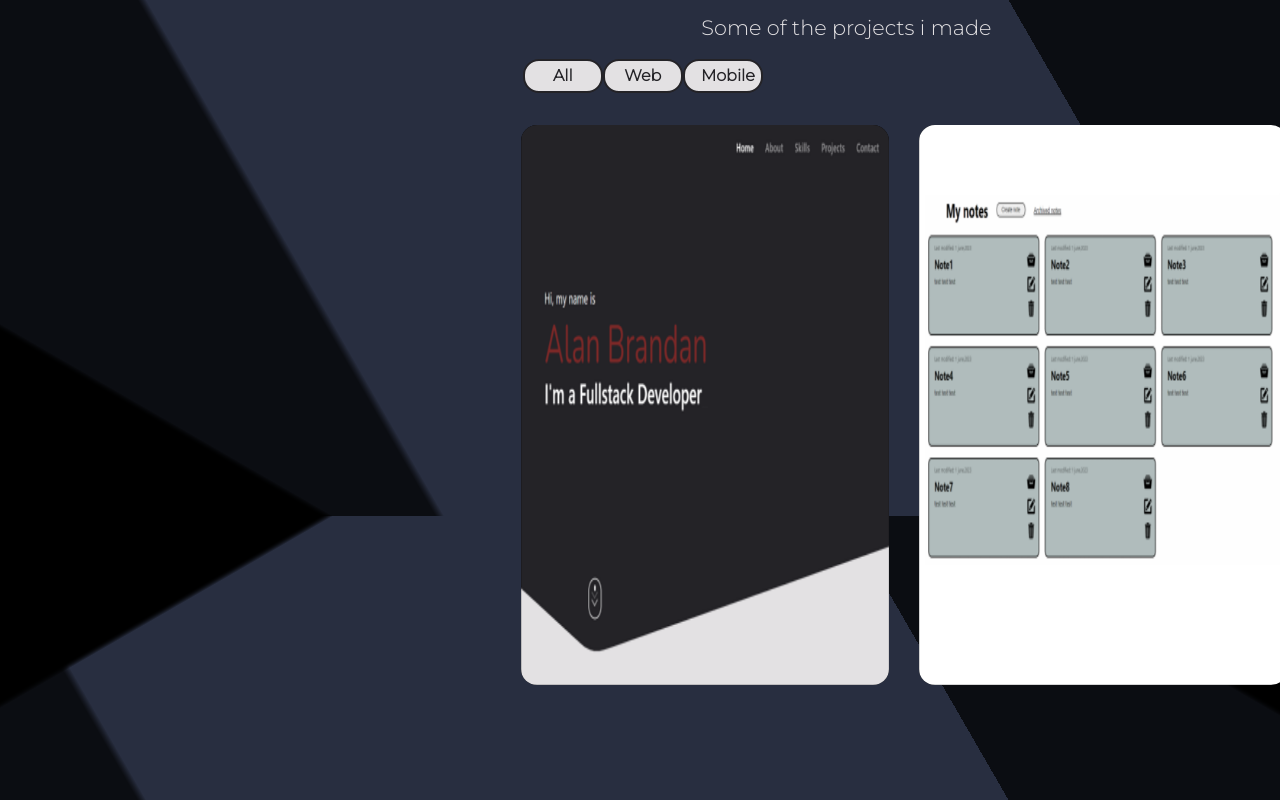
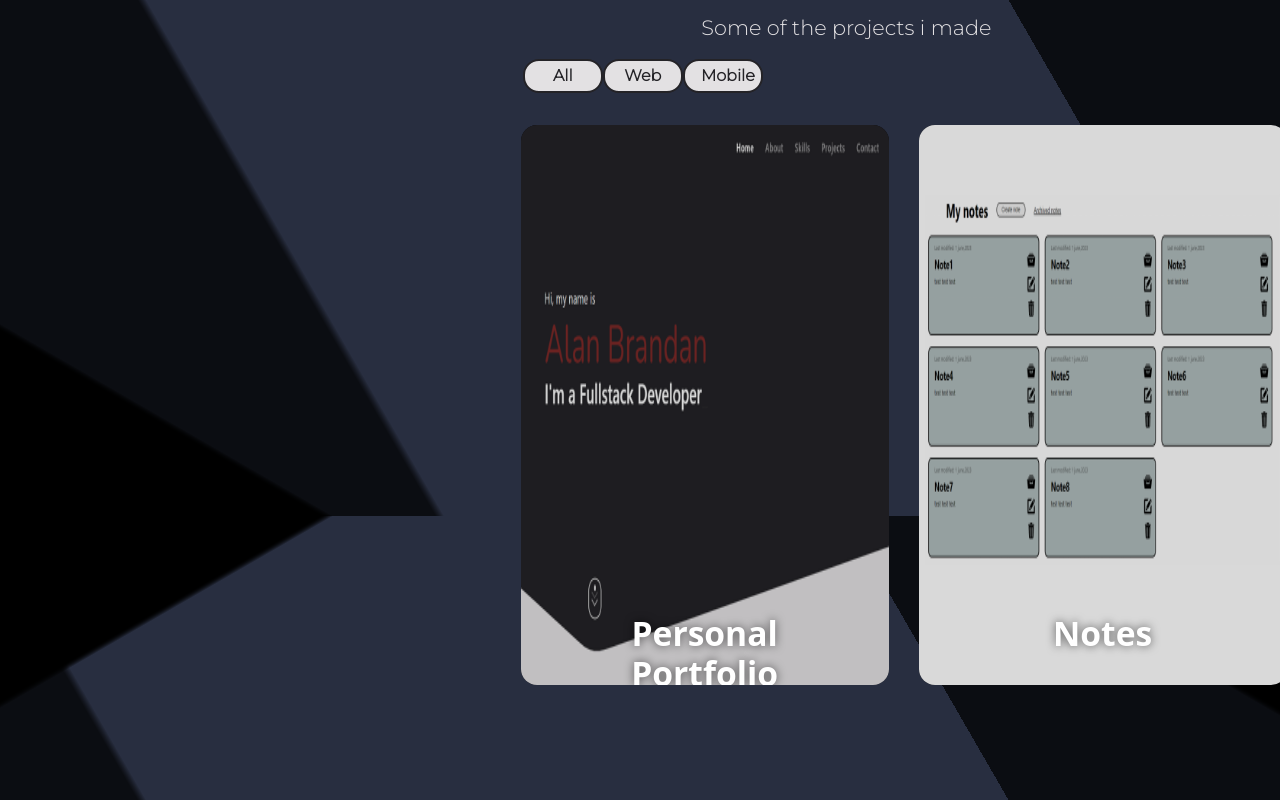
Before and after one commit to Alan-brandan/personal-portfolio, a React (Create React App) app: page / in a window 1280 px wide. Shown: the part 3440-4240 px from the top of the page. Built offline with nearby package versions, Linux system fonts and the light colour scheme.

Commit message:
styling for carousel items's hover

```diff
--- a/src/Components/Projects/Gallery.css
+++ b/src/Components/Projects/Gallery.css
@@ -10,7 +10,6 @@
     background-image:  linear-gradient(30deg, #000000 12%, transparent 12.5%, transparent 87%, #000000 87.5%, #000000), linear-gradient(150deg, #000000 12%, transparent 12.5%, transparent 87%, #000000 87.5%, #000000), linear-gradient(30deg, #000000 12%, transparent 12.5%, transparent 87%, #000000 87.5%, #000000), linear-gradient(150deg, #000000 12%, transparent 12.5%, transparent 87%, #000000 87.5%, #000000), linear-gradient(60deg, #00000077 25%, transparent 25.5%, transparent 75%, #00000077 75%, #00000077), linear-gradient(60deg, #00000077 25%, transparent 25.5%, transparent 75%, #00000077 75%, #00000077);
     background-size: 66px 116px;
     background-position: 0 0, 0 0, 33px 58px, 33px 58px, 0 0, 33px 58px;
-
     background-attachment: fixed;
 }
 .projects-section{
@@ -58,36 +57,86 @@ margin-left: 39.5%;
     height: 35rem;
     width: 23rem;
     margin: 0 15px;
+    cursor: pointer;
   }
 
   .proj-card img {
     position: relative;
     width: 100%;
     height: 100%;
-
+    opacity: 0.85;
     backface-visibility: hidden;
     vertical-align: top;
-    opacity: 1;
     pointer-events: none;
+    transition: all 0.2s ease-in-out;
   }
 
   .proj-card:hover {
 
     > img{
-      opacity: 0.7;
+      transform: scale(1.035);
+      opacity: 0.45;
     }
   }
 
-  .proj-info h4,.proj-info p{
-    display: block;
-    color: aqua;
-    z-index: 50;
+  .proj-info {
+    position: absolute;
+    top: 30%;
+    left: 10%;
+    width: 80%;
+    height: auto;
+    display: flex;
+    flex-direction: column;
+    justify-content: center;
+    align-items: center;
+    transform: translateY(20rem);
+    transition: transform 0.2s ease-in-out;
   }
+
+.proj-card:hover .proj-info{
+  transform: translateY(0);
+}
+
+
+  .proj-info h4, .proj-info p {
+  color: #fff;
+  text-shadow: 0px 0px 10px rgba(0,0,0,0.6);
+}
+.proj-info h4 {
+  font-size: 2.1rem;
+  font-weight: bold;
+  line-height: 1.2;
+}
+.proj-info p {
+  font-size: 1.3rem;
+  opacity: 0;
+  padding-bottom: 1rem;
+  transition: opacity 0.3s ease;
+}
+.proj-card:hover .proj-info p {
+  opacity: 0.85;
+}
+.proj-info h5 {
+  font-size: 1.3rem;
+  text-decoration: underline;
+
+  opacity: 0;
+  color: #A24C4E;
+  text-shadow: 0px 0px 10px rgba(0,0,0,0.6);
+  transition: opacity 0.3s ease;
+}
+.proj-card:hover .proj-info h5 {
+  opacity: 1;
+}
 
 
 
 
 
+
+
+
+/*modal styiling*/
 
 .proj_imgcontainer{
   display: flex;
--- a/src/Components/Projects/Gallery.jsx
+++ b/src/Components/Projects/Gallery.jsx
@@ -33,7 +33,7 @@ const Gallery = ({ items, filterItems }, ref) => {
   const handleCardClick = (menuitem) => {
     if (isClickEvent) {
       //setOpenModal(true); //modal not implemented yet
-      setCurrentProject(menuitem); // Set the correct project here
+      setCurrentProject(menuitem);
     } else {
       setIsClickEvent(true);
     }
@@ -92,6 +92,7 @@ const Gallery = ({ items, filterItems }, ref) => {
                 <div className="proj-info">
                   <h4>{title}</h4>
                   <p>{desc}</p>
+                  <h5>Read more</h5>
                 </div>
               </motion.div>
             );
```
